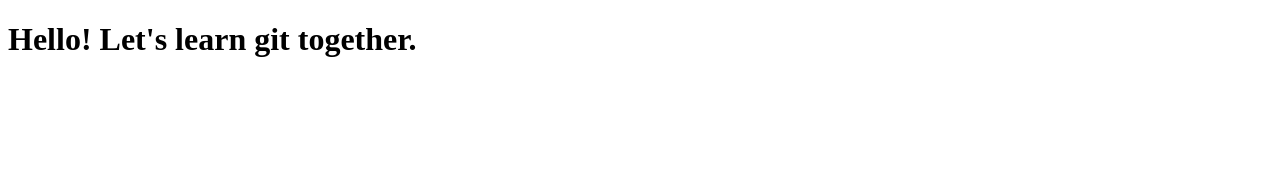
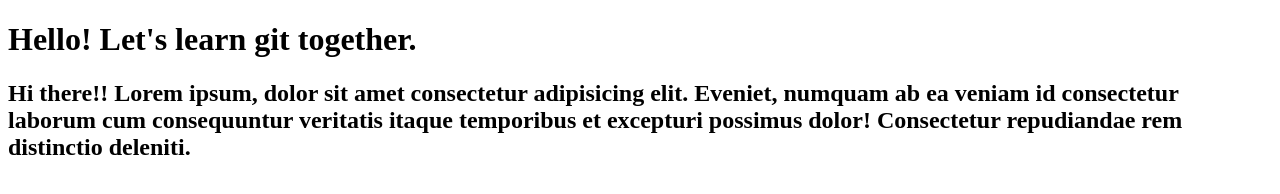
Before and after one commit to RemoteHelpers/NewEmpl, a plain HTML site: page begim.html in a window 1280 px wide. Drawn offline with Linux system fonts and the light colour scheme.

Commit message:
change index.html

```diff
--- a/begim.html
+++ b/begim.html
@@ -1,12 +1,18 @@
 <!DOCTYPE html>
 <html lang="en">
+
 <head>
     <meta charset="UTF-8">
     <meta http-equiv="X-UA-Compatible" content="IE=edge">
     <meta name="viewport" content="width=device-width, initial-scale=1.0">
     <title>Learn Git</title>
 </head>
+
 <body>
     <h1>Hello! Let's learn git together.</h1>
+    <h2>Hi there!! Lorem ipsum, dolor sit amet consectetur adipisicing elit. Eveniet, numquam ab ea veniam id
+        consectetur laborum cum consequuntur veritatis itaque temporibus et excepturi possimus dolor! Consectetur
+        repudiandae rem distinctio deleniti.</h2>
 </body>
+
 </html>
```
